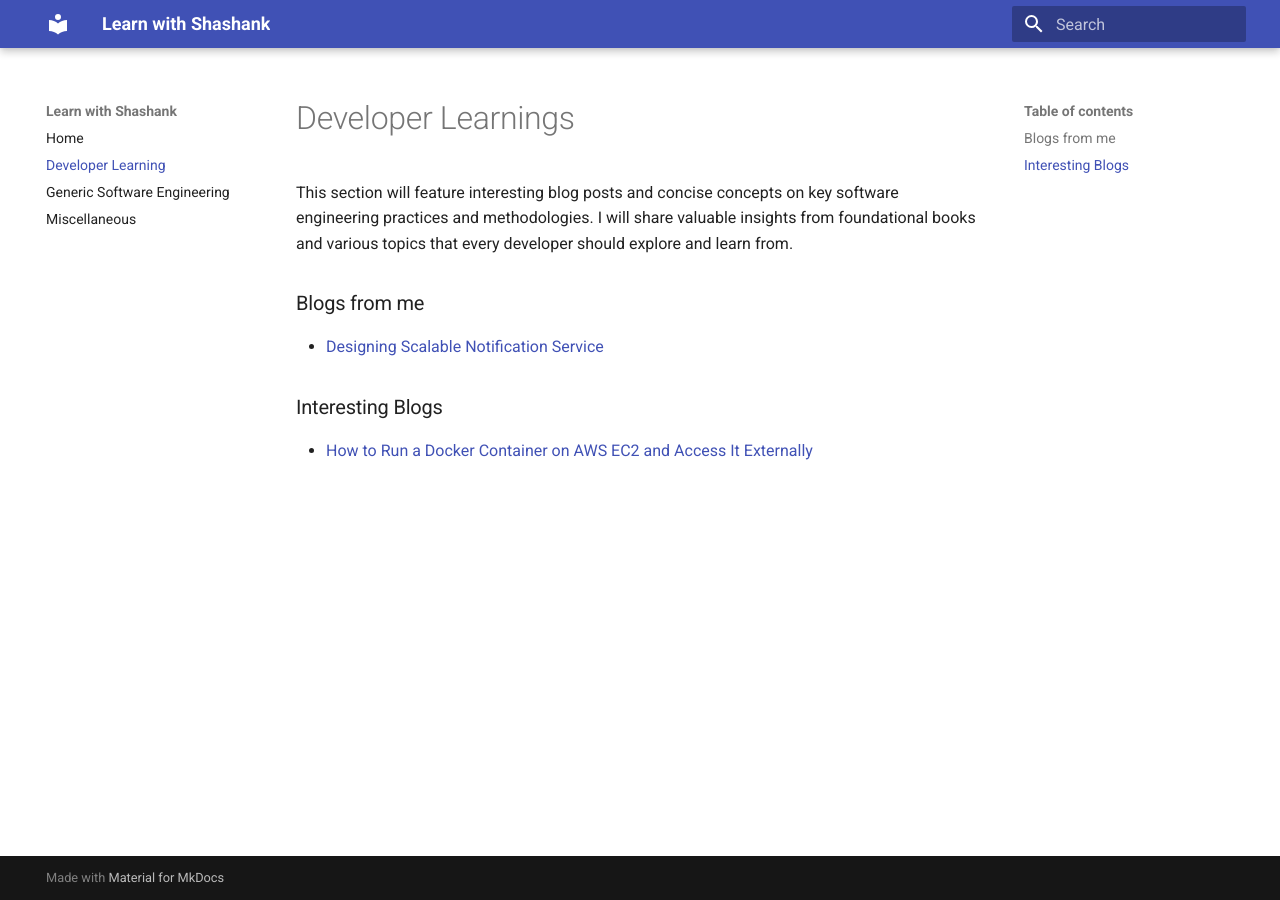
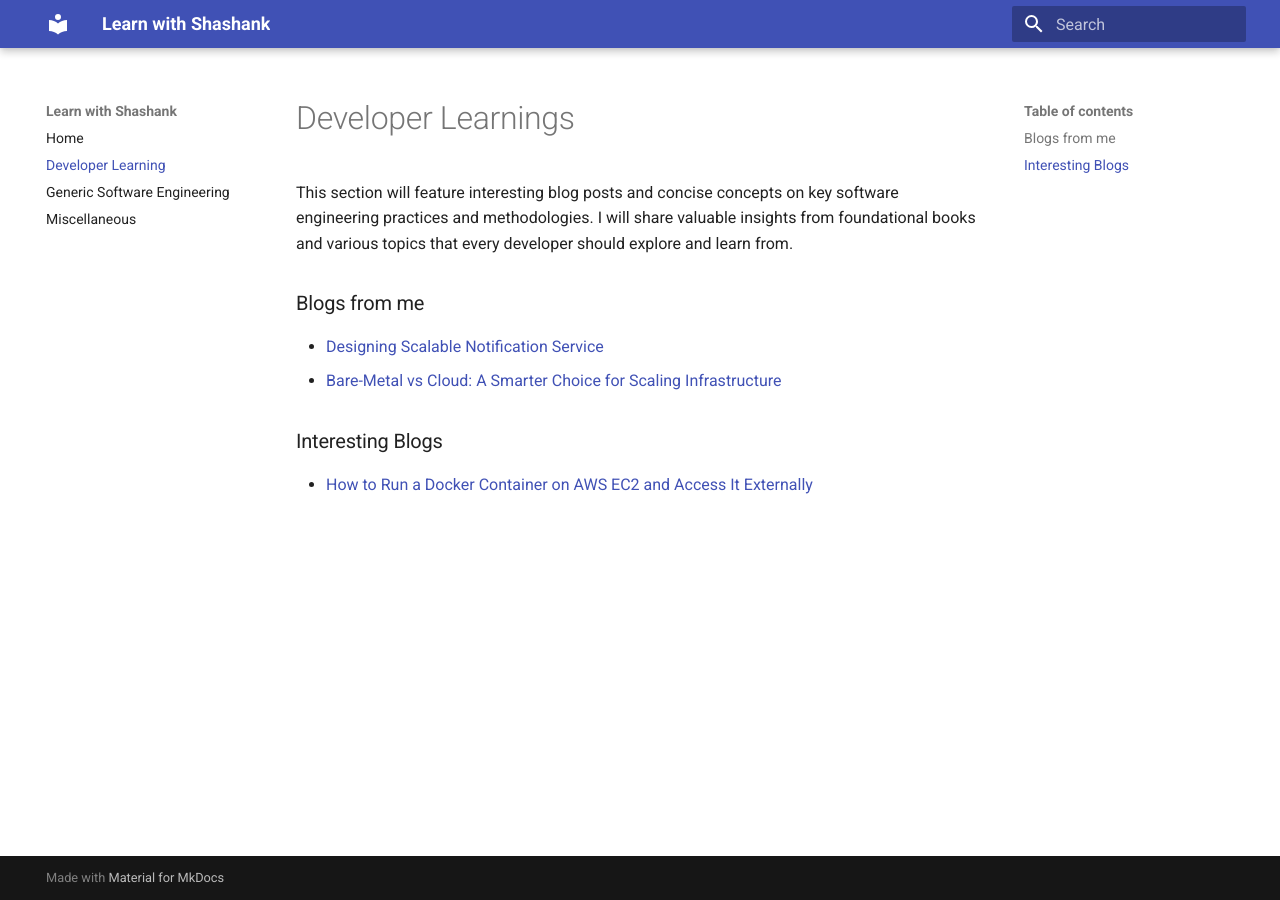
Before and after one commit to shashankshet/Learn-with-Shashank, an MkDocs documentation site: the page built from docs/developer_learning.md, in a window 1280 px wide. Built offline with MkDocs 1.6.1 and Material for MkDocs 9.7.7, drawn with Linux system fonts in a browser that asks for light colours.

Commit message:
added a new blog link

```diff
--- a/docs/developer_learning.md
+++ b/docs/developer_learning.md
@@ -5,6 +5,7 @@ This section will feature interesting blog posts and concise concepts on key sof
 
 ### Blogs from me
 - [Designing Scalable Notification Service](https://shashankshet.hashnode.dev/designing-scalabl)
+- [Bare-Metal vs Cloud: A Smarter Choice for Scaling Infrastructure](https://shashankshet.hashnode.dev/bare-metal-vs-cloud-a-smarter-choice-for-scaling-infrastructure)
 
 ### Interesting Blogs
 - [How to Run a Docker Container on AWS EC2 and Access It Externally](https://dev.to/engrmark/how-to-run-a-docker-container-on-aws-ec2-and-access-it-externally-107n)
```
